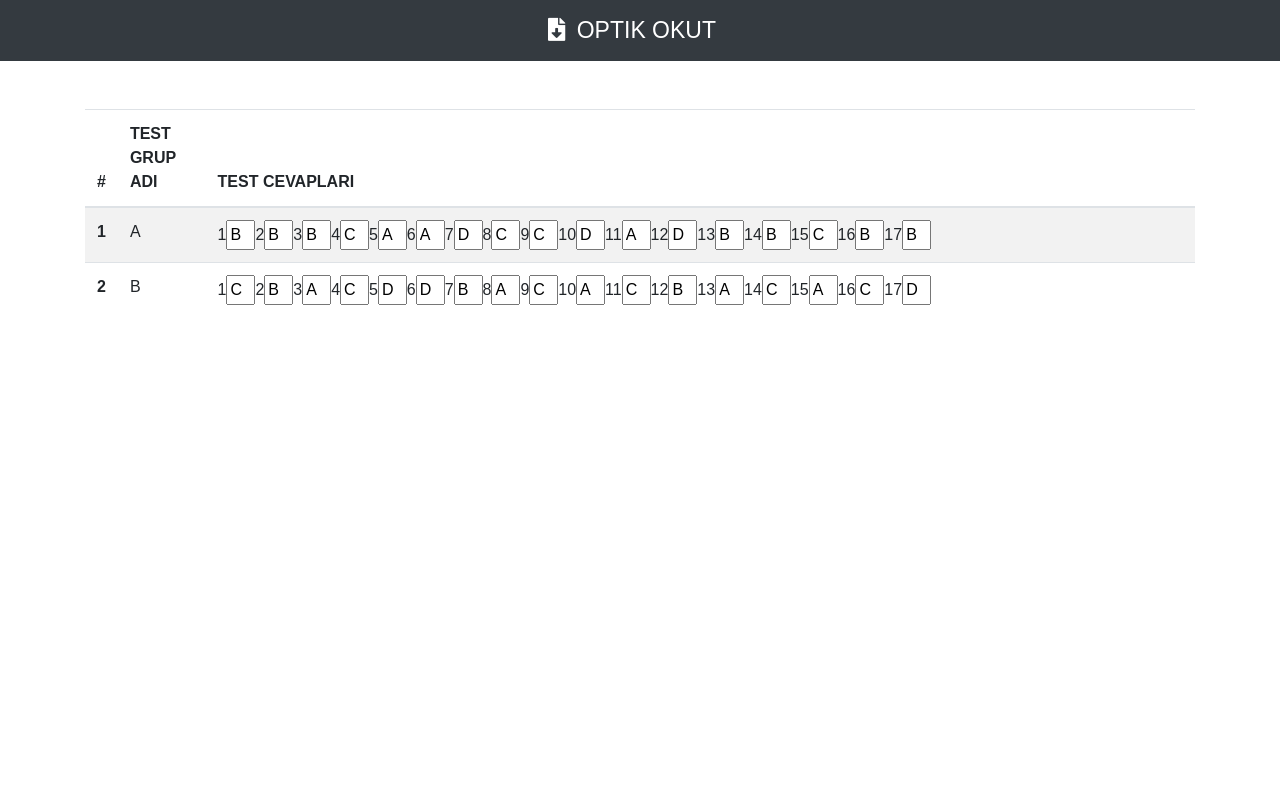
After one commit to ahmetmujde/Exam-Reader, a PHP site: page /sinavayar.php?sinavno=58395442546 in a window 1280 px wide. The commit adds this page. Run offline with PHP 8.4, Linux system fonts and the light colour scheme; data comes from the database, SQL or seed files in the repository; some libraries are stand-ins or nearby versions.

Commit message:
new page added

```diff
--- /dev/null
+++ b/sinavayar.php
@@ -0,0 +1,95 @@
+
+<!DOCTYPE html>
+<html lang="tr">
+<head>
+    <meta charset="UTF-8">
+    <meta name="vieport" content="width=device=width,initial=scale=1,shrick=to=fit=no">
+    <meta http-equiv="X-UA-Compatible" content="ie=edge">
+
+
+    <title>Optik Sonuclari</title>
+
+    <link rel="stylesheet" href="https://use.fontawesome.com/releases/v5.8.1/css/all.css" integrity="sha384-50oBUHEmvpQ+1lW4y57PTFmhCaXp0ML5d60M1M7uH2+nqUivzIebhndOJK28anvf" crossorigin="anonymous">
+
+    <link href="https://fonts.googleapis.com/css?family=Slabo+27px&display=swap&subset=latin-ext" rel="stylesheet">
+
+    <link rel="stylesheet" href="https://stackpath.bootstrapcdn.com/bootstrap/4.4.1/css/bootstrap.min.css" integrity="sha384-Vkoo8x4CGsO3+Hhxv8T/Q5PaXtkKtu6ug5TOeNV6gBiFeWPGFN9MuhOf23Q9Ifjh" crossorigin="anonymous">
+
+    <link rel="stylesheet" href="css/style.css">
+
+</head>
+
+<style>
+input {
+  width: 3%;
+}
+</style>
+<body>
+
+<!-- Creator : Ahmet Tayyip Mujde -->
+
+<!-- nav menü-->
+<nav class="navbar navbar-expand-md navbar-dark bg-dark">
+    <div class="container">
+    <button class="navbar-toggler" type="button" data-toggle="collapse" data-target="#navbar10">
+            <span class="navbar-toggler-icon"></span>
+        </button>
+        <div class="navbar-collapse collapse" id="navbar10">
+            <ul class="navbar-nav nav-fill w-100">
+                <li class="nav-item">
+                <a class="navbar-brand text-center" href="index.php"> <i class="fas fa-file-download">&nbsp;&nbsp;</i>OPTIK OKUT </a>
+                </li>
+            </ul>
+        </div>
+    </div>
+</nav>
+
+<br><br>
+<div class="container">
+    <div class="row">
+        <div class="col-md-12">
+            <?php
+
+                $sinav_no=$_GET["sinavno"];
+
+                include("mysqlcnn.php");
+
+                $sql = "select ROW_NUMBER() OVER(ORDER BY test_adi ASC) as satir,test_adi,cevaplar from test where sinav_no ='".$sinav_no."'";
+
+                $result = $conn->query($sql);
+
+                //KİTAPCİK(Test) İSLEMLERİ YAZDIRMA
+
+                if ($result->num_rows > 0) { ?>
+                <table class="table table-striped">
+                    <thead>
+                        <tr>
+                        <th scope="col">#</th>
+                        <th scope="col">TEST GRUP ADI </th>
+                        <th scope="col">TEST CEVAPLARI</th>
+                        </tr>
+                    </thead>
+
+                    <tbody>
+                        <tr>
+                    <?php
+                    //kod girisi ile test verilerini Yazdırma
+
+                        while($row = $result->fetch_assoc()) {
+                            echo '<th scope="row">'.$row["satir"].'</th>';
+                            echo '<td>'.$row["test_adi"].'</td>';
+                            echo '<td>';
+                            for($i=0; $i<strlen($row["cevaplar"]); $i++)
+                            {
+                                echo ($i+1).'<input type="text" name="cvp'.$i.'" value="'.$row["cevaplar"][$i].'">';
+                            }
+                            echo '</td></tr>';
+                        }
+                    }
+                    ?>
+
+            </tbody>
+        </table>
+    </div>
+  </div>
+</div>
```
Also changed, not shown: kodgirisi.php (+16 -6 lines).
